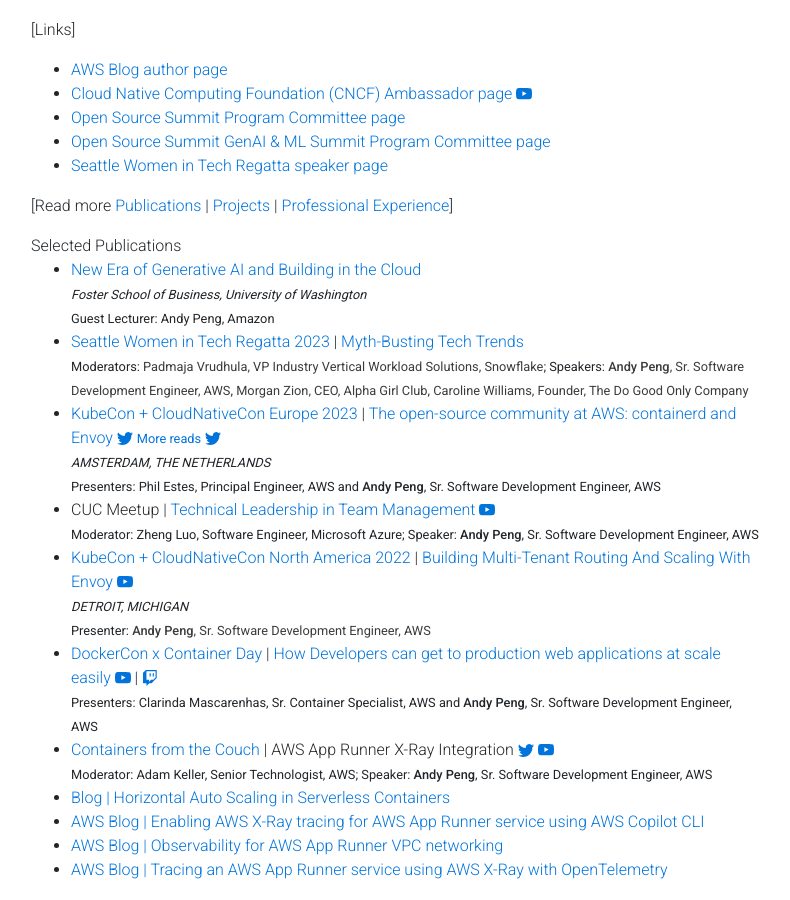
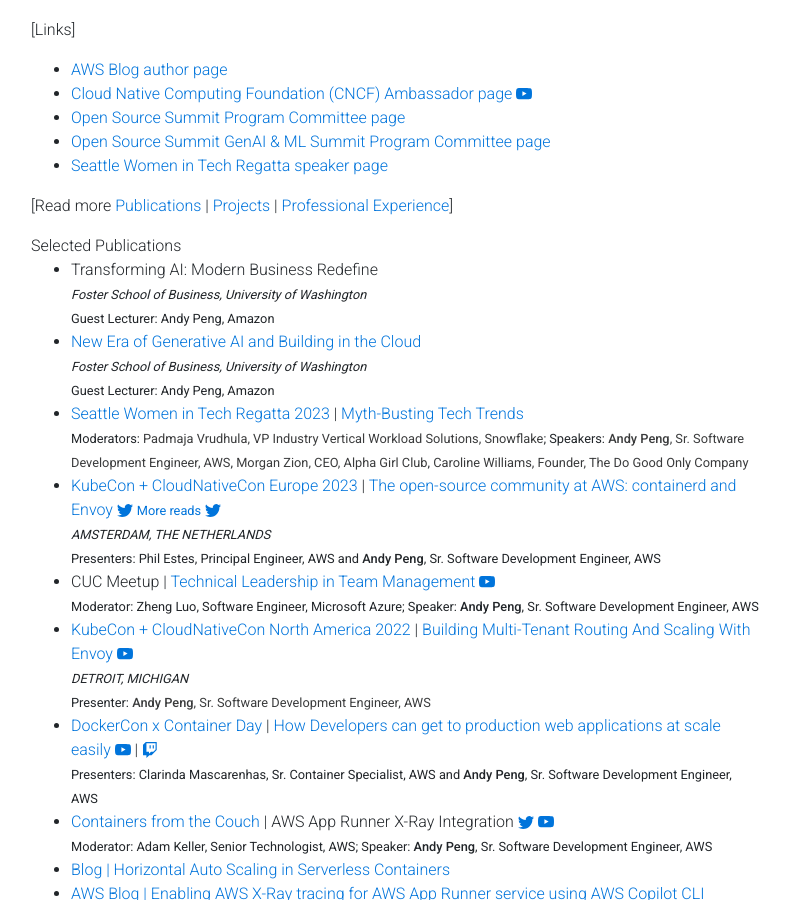
Before and after one commit to gfw001/gfw001.github.io, a Jekyll site: the page portfolio.html, which Jekyll copies as it is, in a window 1280 px wide and 900 px high, scrolled down 624 px. Shown: the whole window, without its empty margins (54-844 px from the left). Built offline with Jekyll 4.4.1, drawn with Linux system fonts in a browser that asks for light colours; nearby versions of some CDN libraries; a style sheet for code colours, icons or effects is not loaded.

Commit message:
Update portfolio.html

```diff
--- a/portfolio.html
+++ b/portfolio.html
@@ -187,6 +187,11 @@
 
       Selected Publications
 	<ul>
+	<li>
+		Transforming AI: Modern Business Redefine<br>
+		<small><i>Foster School of Business, University of Washington</i></small><br>
+		<small>Guest Lecturer: Andy Peng, Amazon</small>
+	</li>
 	<li>
 		<a href="https://www.linkedin.com/posts/uw-foster-msis_msis-genai-demoday-ugcPost-7173432871800483841-wW0C?utm_source=share&utm_medium=member_desktop">New Era of Generative AI and Building in the Cloud</a><br>
 		<small><i>Foster School of Business, University of Washington</i></small><br>
```
